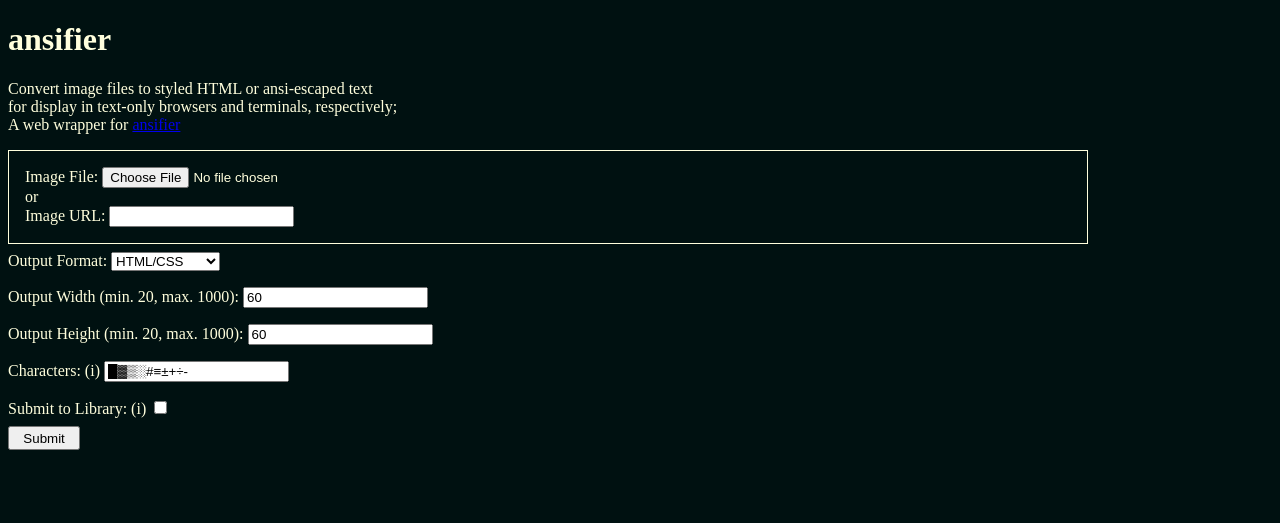
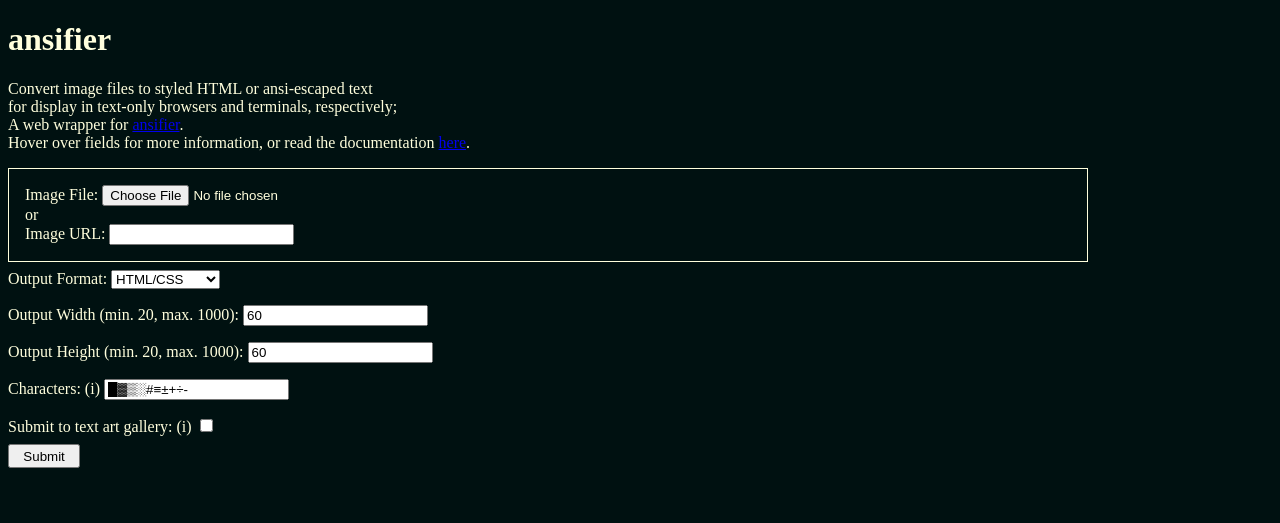
Before and after one commit to amminer/ansifier-cloud, a Flask app: page / in a window 1280 px wide. Shown: the top 523 px of the page. Run offline with Flask 3, Linux system fonts and the light colour scheme.

Commit message:
laid some groundwork for gallery functionality, discovered a bug I need to fix first

```diff
--- a/app.py
+++ b/app.py
@@ -6,6 +6,7 @@ import validators
 
 from ansifier import ansify
 from google.cloud import vision
+from google.cloud import logging as cloud_logging
 
 from flask import Flask, request, render_template
 
@@ -25,10 +26,14 @@ MAX_FILESIZE_KB = 1000 * MAX_FILESIZE_MB
 MAX_FILESIZE_B = 1000 * MAX_FILESIZE_KB
 app = Flask('ansifier-cloud')
 debug = os.environ.get('ANSIFIER_CLOUD_DEBUG', None)
-#client = google.cloud.logging.Client()
-#client.setup_logging()
+if not debug:
+    logging_client = cloud_logging.Client()
+    logging_client.setup_logging()
+    cloud_logger = logging_client.logger("ansifier-cloud")
 
 def log_info(message):
+    if not debug:
+        cloud_logger.log_text(message)
     app.logger.info(message)
     logging.info(message)
     print(message)
@@ -41,13 +46,18 @@ def serve_UI():
 
 
 @app.route('/ansify', methods=['POST'])
-def main():
+def main() -> (str, int):
     """
     entry point for API, UI can hit this from an existing client's JS process.
     calls exactly one of the *_flow functions based on what source the request provides,
     prioritizing file inputs, then URL inputs.
-    :return: str, response message from processing input image.
-        May be a successful result of ansification or an error message.
+
+    :return: (message, httpcode),
+        :message: the message that resulted from processing input image
+            (which will be either an error message or the result of ansification)
+        :httpcode: the http response code for the request
+
+    *_flow functions MUST return the message and an HTTP response code as a pair
     """
     log_info(f"entered main with file \"{request.files}\" & url \"{request.form.get('url')}\"")
 
@@ -55,12 +65,12 @@ def main():
     received_url = request.form.get("url")
 
     if received_file is not None:
-        return file_flow(received_file, request), 200
+        return file_flow(received_file, request)
 
     if received_url is not None:
-        return url_flow(received_url, request), 200
+        return url_flow(received_url, request)
 
-    return "Please supply a valid file or URL to ansify", 500
+    return "Please supply a valid file or URL to ansify", 400
 
 
 def file_flow(received_file, request):
@@ -69,13 +79,15 @@ def file_flow(received_file, request):
     :return: str, see main
     """
     log_info(f" processing {received_file}")
+    httpcode = 200
     message = r"ERROR: unable to process your request ¯\_(ツ)_/¯"
     try:
         message = save_image_werkzeug(received_file)
         message = process_imagefile(request, "the file you uploaded")
     except Exception as e:
         message = message + f"\n{str(e)}" if debug else ""
-    return message
+        httpcode = 500
+    return message, httpcode
 
 
 def url_flow(image_url, request):
@@ -84,6 +96,7 @@ def url_flow(image_url, request):
     :return: str, see main
     """
     log_info(f" processing {image_url}")
+    httpcode = 200
     message = r"ERROR: unable to process your request ¯\_(ツ)_/¯"
     try:
         message = validate_url(image_url)
@@ -92,42 +105,8 @@ def url_flow(image_url, request):
         message = process_imagefile(request, image_url)
     except Exception as e:
         message = message + f"\n{str(e)}" if debug else ""
-    return message
-
-
-def moderate_imagefile():
-    """
-    runs the data stored at IMAGE_FILEPATH through Google's safesearch ML model,
-    raises an exception if the image is deemed inappropriate
-    :param image_url: str, only used for logging
-    :return: None
-    """
-    log_info("moderating locally stored image file")
-    image = vision.Image()
-    client = vision.ImageAnnotatorClient()
-
-    with open(IMAGE_FILEPATH, 'rb') as rf:
-        image.content = rf.read() # TODO reading file twice, once to moderate and once to ansify...
-    response = client.safe_search_detection(image=image)
-    if response.error.message:
-        raise Exception(
-            "{}\nFor more info on error messages, check: "
-            "https://cloud.google.com/apis/design/errors".format(response.error.message)
-        )
-
-    safe = response.safe_search_annotation
-    # Names of likelihood from google.cloud.vision.enums
-    #"UNKNOWN",  # 0
-    #"VERY_UNLIKELY",  # 1
-    #"UNLIKELY",  # 2
-    #"POSSIBLE",  # 3
-    #"LIKELY",  # 4
-    #"VERY_LIKELY",  # 5
-    #safe.adult, medical, spoofed, violence, racy
-    if safe.violence > 3:
-        raise Exception("Detected violence in image - service refused")
-    # TODO anything else to restrict?
-
+        httpcode = 500
+    return message, httpcode
 
 
 def process_imagefile(request, image_url):
@@ -142,7 +121,7 @@ def process_imagefile(request, image_url):
 
     format_raw = request.form.get('format')
     characters_raw = request.form.get('characters')
-    library_raw = request.form.get('library')
+    gallery_raw = request.form.get('gallery')
 
     if format_raw is None:
         format_raw = 'ansi-escaped'
@@ -163,12 +142,46 @@ def process_imagefile(request, image_url):
     width = validate_dim(request.form.get('width'))
     height = validate_dim(request.form.get('height'))
 
-    print(library)
-    if library == 'true':
+    print(gallery_raw)
+    if gallery_raw == 'true':
         pass
-        # TODO submit to library if requested
+        # TODO submit to gallery if requested
     return ansify(IMAGE_FILEPATH, output_format=format_raw, chars=characters,
                     height=height, width=width)[0]
+
+
+def moderate_imagefile():
+    """
+    runs the data stored at IMAGE_FILEPATH through Google's safesearch ML model,
+    raises an exception if the image is deemed inappropriate
+    :param image_url: str, only used for logging
+    :return: None
+    """
+    log_info("moderating locally stored image file")
+    image = vision.Image()
+    vision_client = vision.ImageAnnotatorClient()
+
+    with open(IMAGE_FILEPATH, 'rb') as rf:
+        image.content = rf.read() # TODO reading file twice, once to moderate and once to ansify...
+    response = vision_client.safe_search_detection(image=image)
+    if response.error.message:
+        raise Exception(
+            "{}\nFor more info on error messages, check: "
+            "https://cloud.google.com/apis/design/errors".format(response.error.message)
+        )
+
+    safe = response.safe_search_annotation
+    # Names of likelihood from google.cloud.vision.enums
+    #"UNKNOWN",  # 0
+    #"VERY_UNLIKELY",  # 1
+    #"UNLIKELY",  # 2
+    #"POSSIBLE",  # 3
+    #"LIKELY",  # 4
+    #"VERY_LIKELY",  # 5
+    #safe.adult, medical, spoofed, violence, racy
+    if safe.violence > 3:
+        raise Exception("Detected violence in image - service refused")
+    # TODO anything else to restrict?
 
 
 def save_image_werkzeug(image):
--- a/requirements.txt
+++ b/requirements.txt
@@ -3,3 +3,4 @@ Flask
 functions-framework==3.*
 requests
 validators
+google-cloud-vision
--- /dev/null
+++ b/requirements_develop.txt
@@ -0,0 +1 @@
+google-cloud-logging
--- a/templates/index.html
+++ b/templates/index.html
@@ -8,9 +8,14 @@
   <body>
     <div class="container">
       <h1>ansifier</h1>
-	  <p id="description">Convert image files to styled HTML or ansi-escaped text<br/>
+	  <p id="description">
+      Convert image files to styled HTML or ansi-escaped text<br/>
       for display in text-only browsers and terminals, respectively;<br/>
-	  A web wrapper for <a href="https://github.com/amminer/ansifier">ansifier</a></p>
+      A web wrapper for
+      <a href="https://github.com/amminer/ansifier" target="_blank">ansifier</a>.<br/>
+      Hover over fields for more information, or read the documentation
+      <a href="https://github.com/amminer/ansifier-cloud/blob/main/README.md" target="_blank">here</a>.
+    </p>
 
 	  <!-- form -->
 
@@ -52,18 +57,25 @@
 		<div class="optional_input">
           <label for="characters">
 		   Characters:
-			  <span disabled class="tooltip" title="characters to be chosen from when converting regions of the image to text. Should be sorted from more opaque to less opaque in normal usage.">(i)</span>
+			  <span disabled class="tooltip"
+          title="characters to be chosen from when converting regions of the image to text. Should be sorted from more opaque to less opaque in normal usage.">
+          (i)
+        </span>
 		  </label>
           <input type="text" id="characters" name="characters" value="█▓▒░#≡±+÷- ">
 		</div>
 
 		<div class="optional_input">
-          <label for="library">
-		   Submit to Library:
-			  <span disabled class="tooltip" title="if checked, the result of ansification will be
-                  saved and made publicly viewable to other users">(i)</span>
+          <label for="gallery">
+		   Submit to text art gallery:
+			  <span disabled class="tooltip"
+          title="if checked, the result of ansification will be saved and made publicly viewable to
+          other users. At the time of writing, this is under development and this checkbox doesn't
+          actually do anything :)">
+          (i)
+        </span>
 		  </label>
-          <input type="checkbox" id="library" name="library">
+          <input type="checkbox" id="gallery" name="gallery">
 		</div>
 
         <input id="submit" type="submit" value="Submit">
@@ -76,17 +88,15 @@
 
 	  <!-- /form -->
 
-    <script>
-      document.getElementById("imageForm").onsubmit = async function(event) {
+    <!-- form submission script -->
+    <script> document.getElementById("imageForm").onsubmit = async function(event) {
       event.preventDefault();
 
       var result_container = document.getElementById("result");
       result_container.style.fontSize = document.body.style.fontSize;
         result_container.innerHTML = `<pre>processing request...</pre>`;
 
-		//const remote = "https://ansifier.com/"
       const remote = "/ansify";
-
       const format = document.getElementById("format").value;
 		  const fileInput = document.getElementById("imageFile")
       const imageFilePath = fileInput.value;
@@ -95,7 +105,7 @@
       const width = document.getElementById("width").value;
       const height = document.getElementById("height").value;
       const characters = document.getElementById("characters").value;
-        const library = document.getElementById("library").checked;
+      const gallery = document.getElementById("gallery").checked;
       var response = {
         status: 400,
         text: async() => "ERROR: Please provide a file or URL as input"
@@ -107,7 +117,7 @@
       formData.append("width", width);
       formData.append("height", height);
       formData.append("characters", characters);
-		formData.append("library", library);
+      formData.append("gallery", gallery);
       if (imageFilePath != "") {
         fileInput.value = "";
         console.log("POSTing file", imageFilePath);
@@ -129,7 +139,8 @@
       result_container.innerHTML = `<pre style="display: block;">${result}</pre>`;
       const downloadBtn = document.getElementById("downloadBtn");
 
-		if (! result.startsWith("ERROR:")) {
+      if ( response.ok) {
+        // scale the font size of the ansified image relative to the output & viewport sizes
         var lines = result_container.innerHTML.split('<br>');
         if (lines == [result_container.innerHTML]) {
           const lines = result_container.innerHTML.split('\n');
@@ -146,18 +157,22 @@
           result_container.style.fontSize = newSize * 2 + "em";
         }
 
+        // download link to save the ansified image to the client machine
         const dataUrl = "data:text/plain;charset=utf-8," + encodeURIComponent(result);
         downloadBtn.href = dataUrl;
         downloadBtn.download = format === "html/css"? "output.html" : "output.txt";
         downloadBtn.innerText = "Download Output";
         downloadBtn.style.display = "inline";
 
-			} else {
-				result_container.style.fontSize = "0.8em";
+      } else { // response is not ok
+        result_container.style.fontSize = "1em";
         downloadBtn.style.display = "none";
       }
-      };
+
+    }; // end of onsubmit func def
     </script>
+    <!-- /form submission script -->
+
   </body>
 </html>
 
```
Also changed, not shown: README.md, 1 other file. Lines whose indentation alone changed are shown as unchanged.
